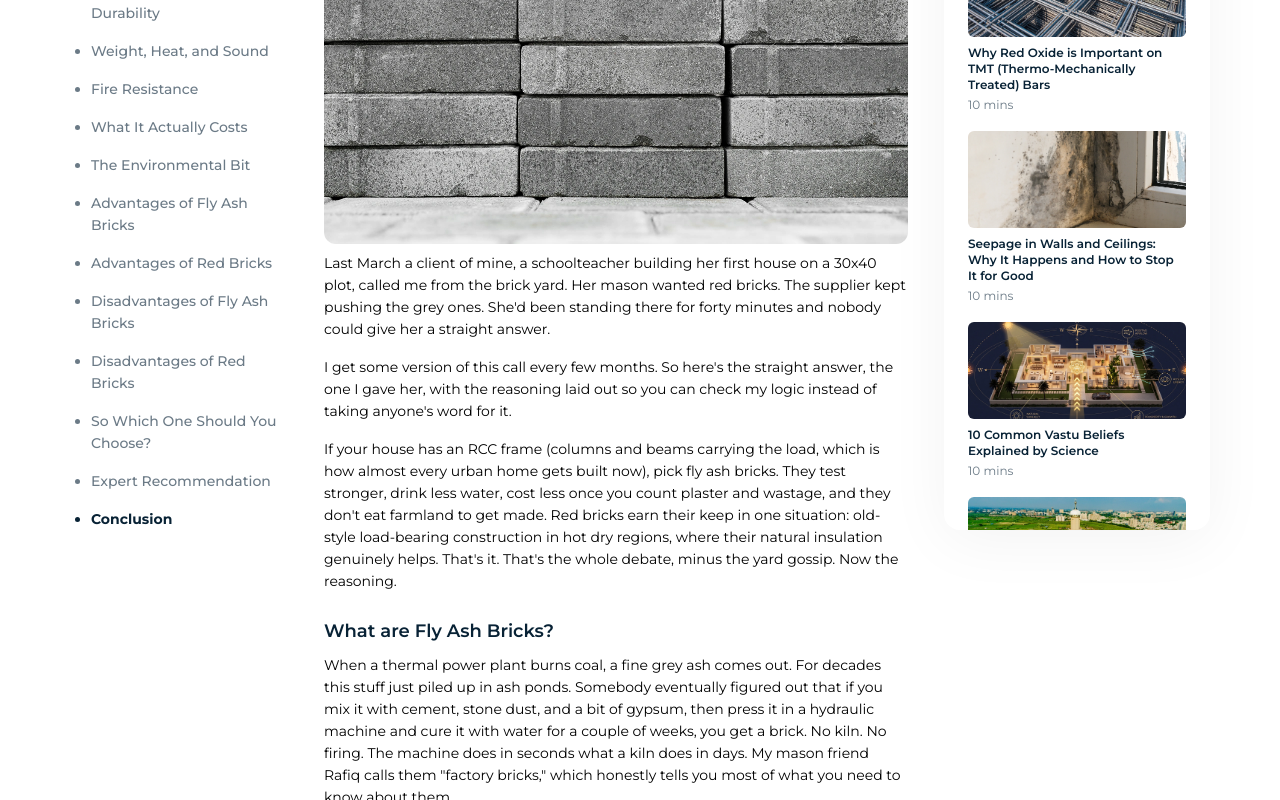
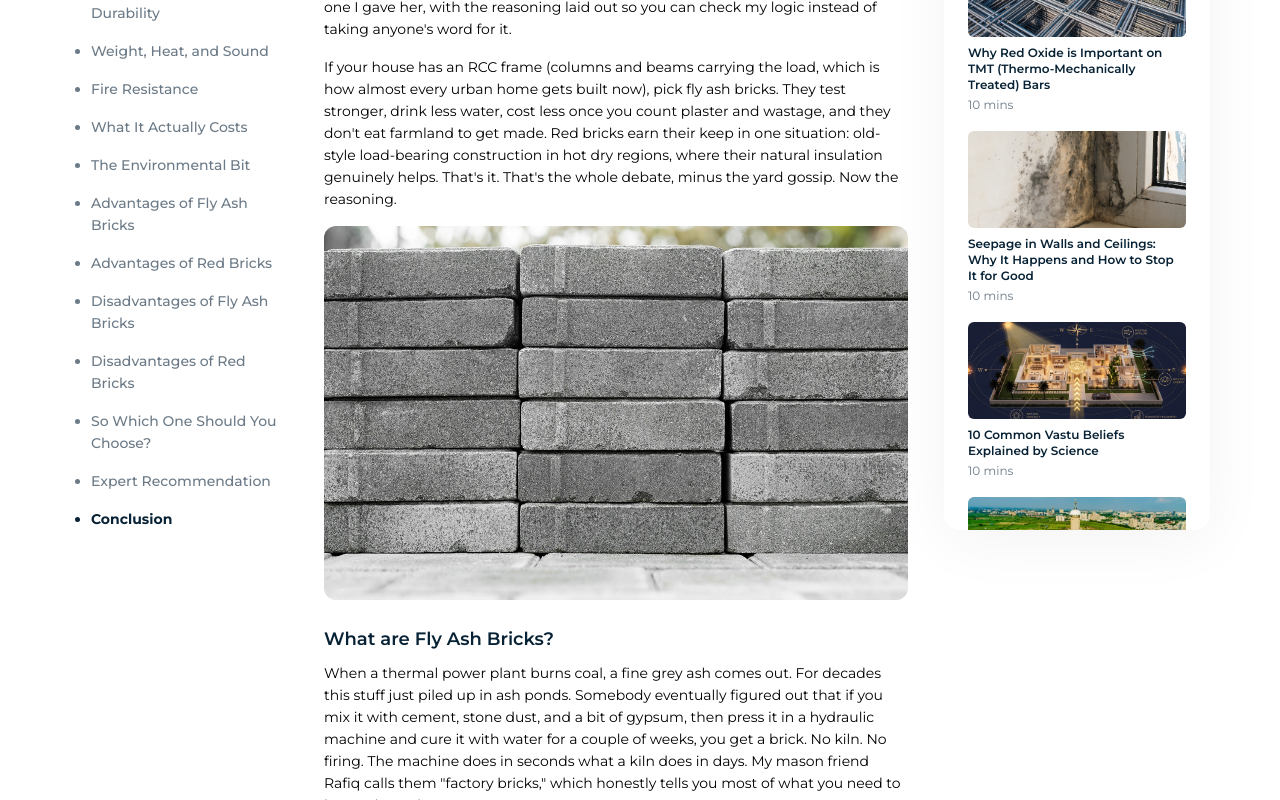
Before and after one commit to Surat-Infotech/kapuria-developers, a Next.js app: page /blogs/fly-ash-bricks-vs-red-bricks in a window 1280 px wide. Shown: the part 994-1794 px from the top of the page. Built offline with nearby package versions, Linux system fonts and the light colour scheme; a web font is replaced by a local one.

Commit message:
ID-1 update the blog details page design and images

```diff
--- a/src/app/blogs/[slug]/_data/fly-ash-bricks-vs-red-bricks.js
+++ b/src/app/blogs/[slug]/_data/fly-ash-bricks-vs-red-bricks.js
@@ -57,8 +57,9 @@ export const SECTIONS = [
       "I get some version of this call every few months. So here's the straight answer, the one I gave her, with the reasoning laid out so you can check my logic instead of taking anyone's word for it.",
       "If your house has an RCC frame (columns and beams carrying the load, which is how almost every urban home gets built now), pick fly ash bricks. They test stronger, drink less water, cost less once you count plaster and wastage, and they don't eat farmland to get made. Red bricks earn their keep in one situation: old-style load-bearing construction in hot dry regions, where their natural insulation genuinely helps. That's it. That's the whole debate, minus the yard gossip. Now the reasoning.",
     ],
-    // Sits above the copy, as the design has it directly under the hero.
-    imagePosition: "top",
+    // Drops into the copy after this many paragraphs, rather than sitting
+    // above the intro the way the hero used to.
+    imageAfter: 3,
     imageAlt: "A mason setting a fly ash brick into a fresh course",
   },
   {
--- a/src/app/blogs/[slug]/_sections/article.jsx
+++ b/src/app/blogs/[slug]/_sections/article.jsx
@@ -1,5 +1,7 @@
 import Image from "next/image";
 import Link from "next/link";
+
+import { Fragment } from "react";
 
 import Section from "@/components/ui/section";
 
@@ -146,6 +148,7 @@ export default function Article({ post, sections, comparison }) {
                   outro,
                   type,
                   imagePosition,
+                  imageAfter,
                   imageAlt,
                 },
                 index
@@ -177,8 +180,23 @@ export default function Article({ post, sections, comparison }) {
                   {/* One wrapper for everything below the heading — this is the
                       node the CMS will hand back as a single rich-text blob. */}
                   <div className="text-body-xs sm:text-body-sm flex flex-col gap-8 font-normal text-black lg:gap-16">
-                    {body?.map((paragraph) => (
-                      <p key={paragraph.slice(0, 40)}>{paragraph}</p>
+                    {body?.map((paragraph, paragraphIndex) => (
+                      <Fragment key={paragraph.slice(0, 40)}>
+                        <p>{paragraph}</p>
+
+                        {/* `imageAfter` breaks the copy at a set paragraph and
+                            drops the photo in there, rather than bookending
+                            the section the way top/bottom do. */}
+                        {imageAfter === paragraphIndex + 1 && (
+                          <Image
+                            src={post.image}
+                            alt={imageAlt ?? post.title}
+                            width="100%"
+                            height="100%"
+                            className="w-full rounded-xl object-cover"
+                          />
+                        )}
+                      </Fragment>
                     ))}
 
                     {richBody?.map((runs) => (
```
